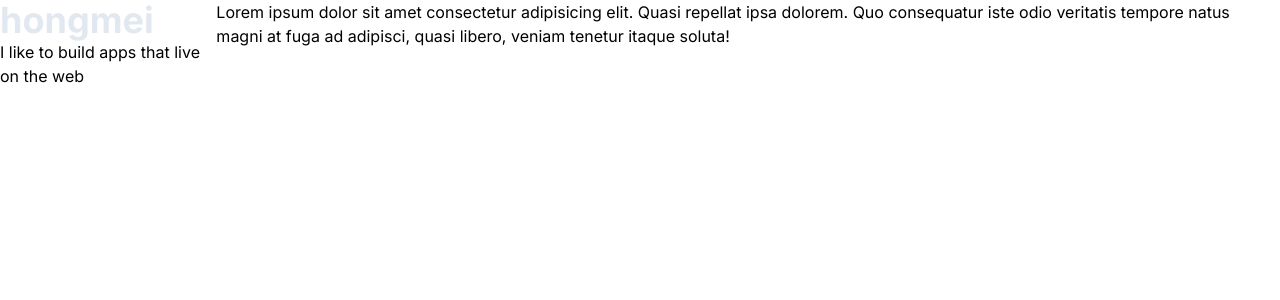
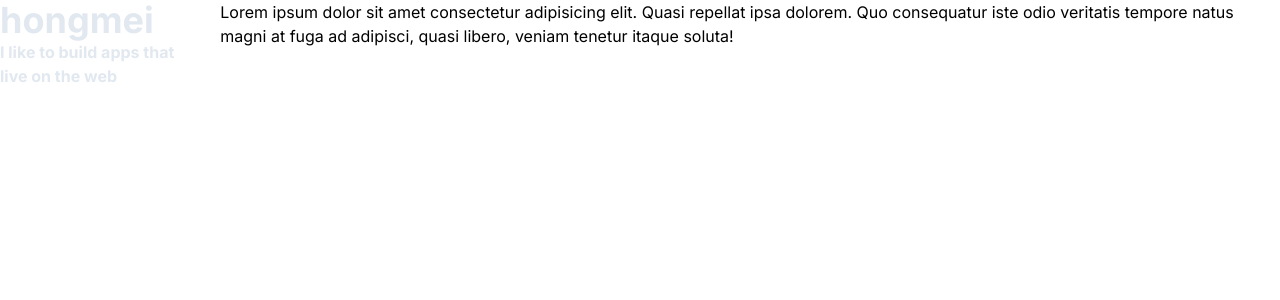
Before and after one commit to hongmei-codes/hongmei-codes.github.io, a Next.js app: page / in a window 1280 px wide. Shown: the top 300 px of the page. Built offline with nearby package versions, Linux system fonts and the light colour scheme.

Commit message:
small text change

```diff
--- a/app/page.tsx
+++ b/app/page.tsx
@@ -5,7 +5,9 @@ export default function Home() {
     <div className="lg:flex lg:justify-between lg:gap-4">
       <header>
         <h1 className="text-4xl font-bold text-slate-200">hongmei</h1>
-        <h3>I like to build apps that live on the web</h3>
+        <h3 className="font-bold text-slate-200">
+          I like to build apps that live on the web
+        </h3>
       </header>
       <main>
         Lorem ipsum dolor sit amet consectetur adipisicing elit. Quasi repellat
```
